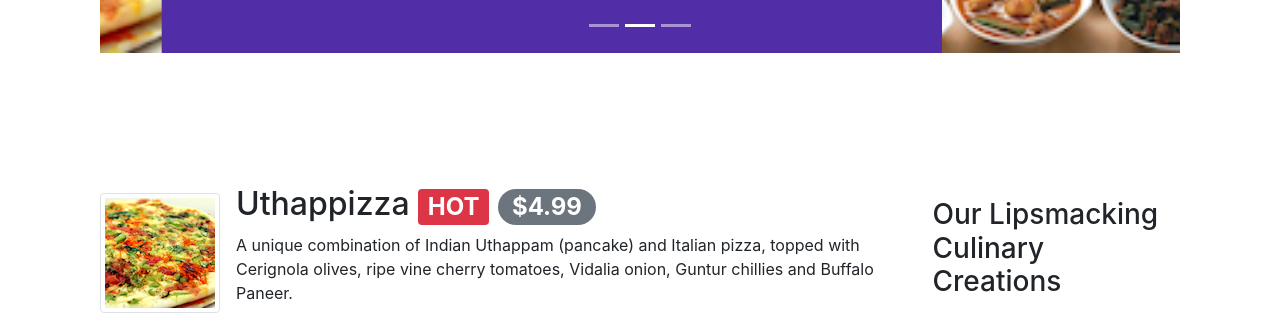
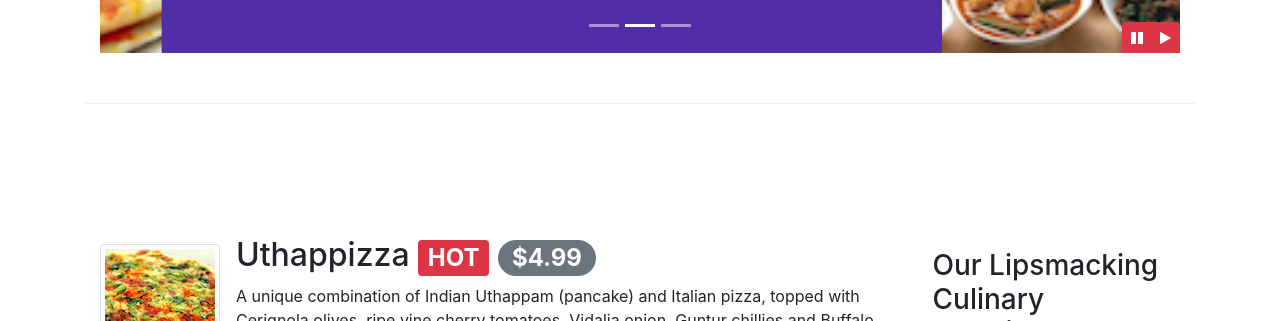
Before and after one commit to nikhil-ramakrishnan/COURSERA-ASSIGNMENT-CON-FUSION, a website: page index.html in a window 1280 px wide. Shown: the part 631-952 px from the top of the page. Drawn offline with nearby package versions, Linux system fonts and the light colour scheme.

Commit message:
bootstrap-jquery

```diff
--- a/css/style.css
+++ b/css/style.css
@@ -59,3 +59,9 @@ body {
   left: 0;
   min-height: 300px;
 }
+
+#carouselButton{
+  right: 0px;
+  position: absolute;
+  bottom: 0px;
+}
--- a/index.html
+++ b/index.html
@@ -319,8 +319,17 @@
             <a class="carousel-control-next" href="#mycarousel" role="button" data-slide="next">
               <span class="carousel-control-next-icon"></span>
             </a>
+            <div class="btn-group" id="carouselButton">
+              <button class="btn btn-danger btn-sm" id="carousel-pause">
+                <span class="fa fa-pause"></span>
+              </button>
+              <button class="btn btn-danger btn-sm" id="carousel-play">
+                <span class="fa fa-play"></span>
+              </button>
+            </div>
           </div>
         </div>
+      </div>
       <div class="row row-content align-items-center">
         <div class="col-12 col-sm-4 order-sm-last col-md-3">
           <h3>Our Lipsmacking Culinary Creations</h3>
@@ -346,6 +355,7 @@
           </div>
         </div>
       </div>
+
       <div class="row row-content align-items-center">
         <div class="col-12 col-sm-4 col-md-3">
           <h3>This Month's Promotions</h3>
@@ -397,15 +407,14 @@
         </div>
       </div>
     </div>
-    </div>
     <footer class="footer">
       <div class="container">
         <div class="row">
           <div class="col-4 offset-1 col-sm-2">
             <h5>Links</h5>
             <ul class="list-unstyled">
-              <li><a href="#">Home</a></li>
-              <li><a href="/aboutus.html">About</a></li>
+              <li><a href="/index.html"> Home</a></li>
+              <li><a href="#">About</a></li>
               <li><a href="#">Menu</a></li>
               <li><a href="./contactus.html">Contact</a></li>
             </ul>
@@ -465,5 +474,16 @@
     <script src="node_modules/jquery/dist/jquery.slim.min.js"></script>
     <script src="node_modules/popper.js/dist/umd/popper.min.js"></script>
     <script src="node_modules/bootstrap/dist/js/bootstrap.min.js"></script>
+    <script>
+      $(document).ready(function(){
+        $('#mycarousel').carousel({interval: 2000});
+        $('#carousel-pause').click(function(){
+          $('#mycarousel').carousel('pause');
+        });
+         $('#carousel-play').click(function(){
+          $('#mycarousel').carousel('cycle');
+        });
+      });
+    </script>
   </body>
 </html>
```
